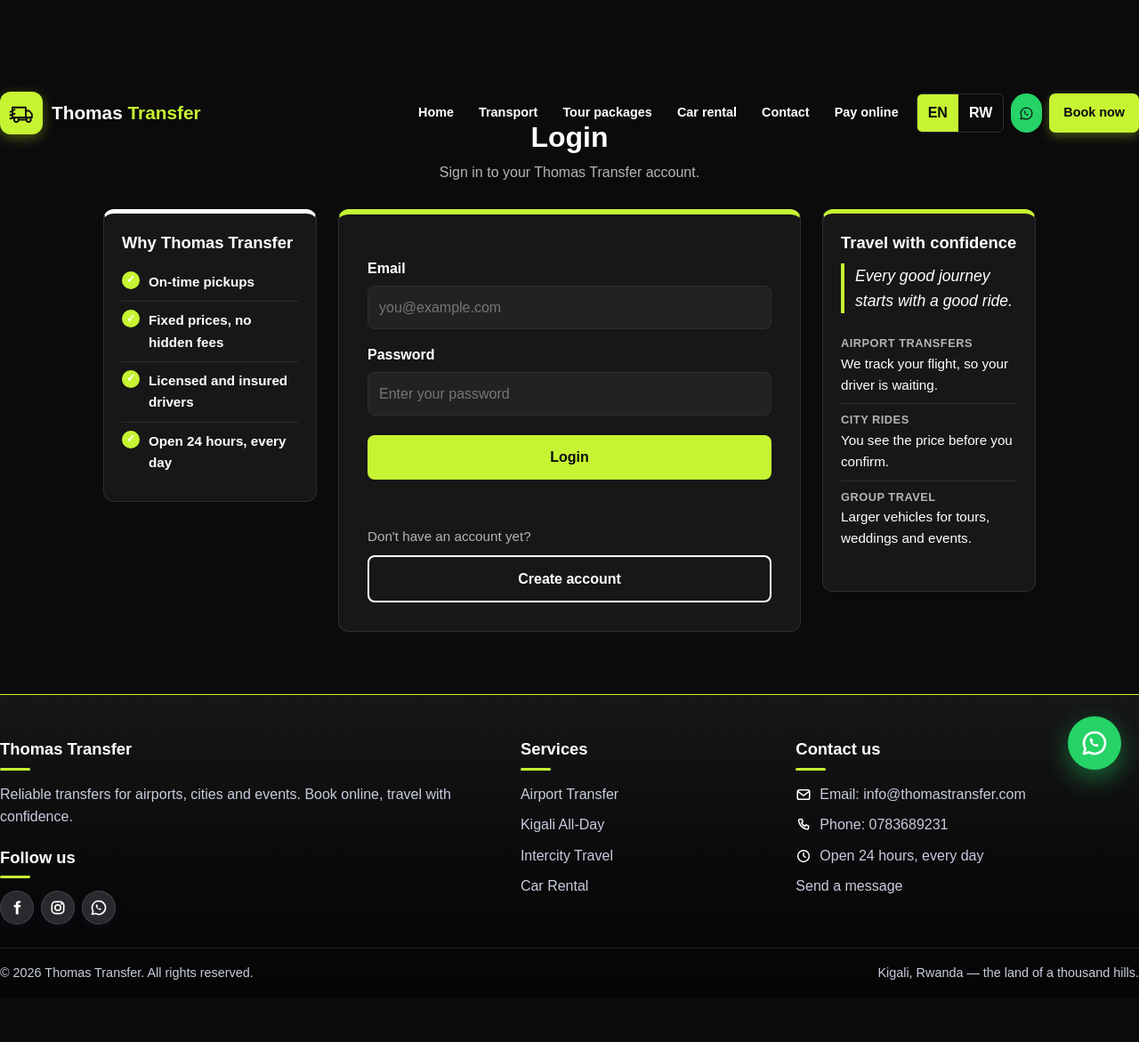
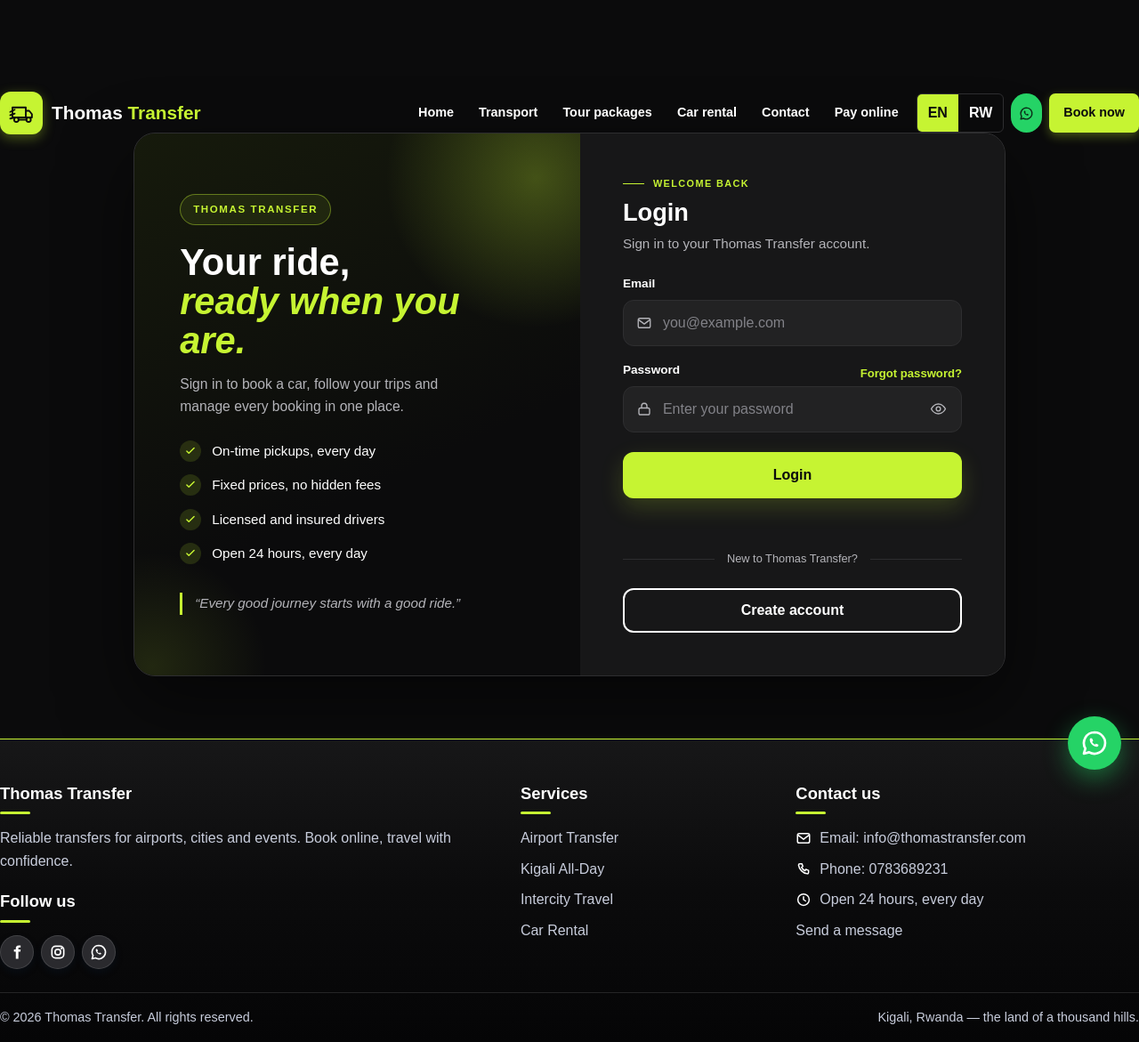
Before and after one commit to oliviermuhoza/thomas-transfer, a Flask app: page /account in a window 1280 px wide, after a click on "Login". Shown: the whole page at 89% size. Before the commit the page ends 1101 px from the top, so only its background shows below. Run offline with Flask 3, Linux system fonts and the light colour scheme; data comes from the database, SQL or seed files in the repository; some web fonts are replaced.

Commit message:
Update WhatsApp number and redesign login page

```diff
--- a/backend/db.py
+++ b/backend/db.py
@@ -126,7 +126,7 @@ def _seed_admin(db, password=None):
             "Thomas",
             "Transfer",
             email,
-            "0783882549",
+            "0784659514",
             generate_password_hash(password),
         ),
     )
--- a/backend/templates/errors/404.html
+++ b/backend/templates/errors/404.html
@@ -11,7 +11,7 @@
         <a class="btn primary" href="/">Go to the home page</a>
         <a class="btn secondary" href="/contact">Contact us</a>
       </div>
-      <p class="not-found-help">Looking for a car? <a href="/cars">Browse the fleet</a> or <a href="https://wa.me/250783882549" target="_blank" rel="noopener">chat on WhatsApp</a>.</p>
+      <p class="not-found-help">Looking for a car? <a href="/cars">Browse the fleet</a> or <a href="https://wa.me/250784659514" target="_blank" rel="noopener">chat on WhatsApp</a>.</p>
     </div>
   </div>
 </section>
--- a/backend/templates/layout.html
+++ b/backend/templates/layout.html
@@ -20,7 +20,7 @@
 </main>
 {% include "partials/footer.html" %}
 
-<a class="wa-float" href="https://wa.me/250783882549" target="_blank" rel="noopener" aria-label="Chat on WhatsApp"><svg viewBox="0 0 24 24" aria-hidden="true"><path d="M12 3a9 9 0 0 0-7.7 13.6L3 21l4.5-1.2A9 9 0 1 0 12 3z" fill="none" stroke="currentColor" stroke-width="2" stroke-linejoin="round"/><path d="M9 7.8c-.5 0-1 .6-1 1.3 0 2.9 3.1 6 6 6 .7 0 1.3-.5 1.3-1l-.1-.7-1.9-.9-.9.9c-1-.5-1.9-1.4-2.4-2.4l.9-.9-.9-1.9z" fill="currentColor"/></svg></a>
+<a class="wa-float" href="https://wa.me/250784659514" target="_blank" rel="noopener" aria-label="Chat on WhatsApp"><svg viewBox="0 0 24 24" aria-hidden="true"><path d="M12 3a9 9 0 0 0-7.7 13.6L3 21l4.5-1.2A9 9 0 1 0 12 3z" fill="none" stroke="currentColor" stroke-width="2" stroke-linejoin="round"/><path d="M9 7.8c-.5 0-1 .6-1 1.3 0 2.9 3.1 6 6 6 .7 0 1.3-.5 1.3-1l-.1-.7-1.9-.9-.9.9c-1-.5-1.9-1.4-2.4-2.4l.9-.9-.9-1.9z" fill="currentColor"/></svg></a>
 
 {% include "partials/support-dialog.html" %}
 
--- a/backend/templates/pages/account.html
+++ b/backend/templates/pages/account.html
@@ -81,32 +81,55 @@
 <!-- ================= LOGIN ================= -->
 <section id="login" class="page">
   <div class="container">
-    <h2>Login</h2>
-    <p class="lead">Sign in to your Thomas Transfer account.</p>
-    <div class="layout3 narrow">
-      <aside class="side left" aria-label="Why Thomas Transfer">
-        <h3>Why Thomas Transfer</h3>
-        <ul class="side-points"><li>On-time pickups</li><li>Fixed prices, no hidden fees</li><li>Licensed and insured drivers</li><li>Open 24 hours, every day</li></ul>
+    <div class="auth-shell">
+      <aside class="auth-brand" aria-label="Why Thomas Transfer">
+        <span class="auth-badge">Thomas Transfer</span>
+        <h2>Your ride,<br><em>ready when you are.</em></h2>
+        <p class="auth-brand-sub">Sign in to book a car, follow your trips and manage every booking in one place.</p>
+        <ul class="auth-benefits">
+          <li><span class="auth-check" aria-hidden="true"><svg viewBox="0 0 24 24"><path d="M5 12l4 4L19 6" fill="none" stroke="currentColor" stroke-width="2.5" stroke-linecap="round" stroke-linejoin="round"/></svg></span>On-time pickups, every day</li>
+          <li><span class="auth-check" aria-hidden="true"><svg viewBox="0 0 24 24"><path d="M5 12l4 4L19 6" fill="none" stroke="currentColor" stroke-width="2.5" stroke-linecap="round" stroke-linejoin="round"/></svg></span>Fixed prices, no hidden fees</li>
+          <li><span class="auth-check" aria-hidden="true"><svg viewBox="0 0 24 24"><path d="M5 12l4 4L19 6" fill="none" stroke="currentColor" stroke-width="2.5" stroke-linecap="round" stroke-linejoin="round"/></svg></span>Licensed and insured drivers</li>
+          <li><span class="auth-check" aria-hidden="true"><svg viewBox="0 0 24 24"><path d="M5 12l4 4L19 6" fill="none" stroke="currentColor" stroke-width="2.5" stroke-linecap="round" stroke-linejoin="round"/></svg></span>Open 24 hours, every day</li>
+        </ul>
+        <p class="auth-quote">“Every good journey starts with a good ride.”</p>
       </aside>
-      <form id="login-form" class="form-box">
-        <label for="l-email">Email</label>
-        <input id="l-email" type="email" autocomplete="email" placeholder="you@example.com" required>
-        <label for="l-pass">Password</label>
-        <input id="l-pass" type="password" autocomplete="current-password" placeholder="Enter your password" required>
-        <button class="btn" type="submit">Login</button>
-        <p id="login-status" class="status" role="status"></p>
-        <p class="hint">Don't have an account yet?</p>
-        <a class="btn outline" href="#create-account">Create account</a>
-      </form>
-      <aside class="side right" aria-label="Travel with confidence">
-        <h3>Travel with confidence</h3>
-        <p class="side-quote">Every good journey starts with a good ride.</p>
-        <ul class="side-list">
-          <li><span>Airport transfers</span>We track your flight, so your driver is waiting.</li>
-          <li><span>City rides</span>You see the price before you confirm.</li>
-          <li><span>Group travel</span>Larger vehicles for tours, weddings and events.</li>
-        </ul>
-      </aside>
+      <div class="auth-panel">
+        <form id="login-form" class="auth-card">
+          <p class="eyebrow">Welcome back</p>
+          <h3>Login</h3>
+          <p class="auth-sub">Sign in to your Thomas Transfer account.</p>
+
+          <div class="auth-field">
+            <label for="l-email">Email</label>
+            <div class="auth-input">
+              <svg class="auth-ico" viewBox="0 0 24 24" aria-hidden="true"><rect x="3" y="5" width="18" height="14" rx="2.5" fill="none" stroke="currentColor" stroke-width="1.8"/><path d="M4 7.5l8 6 8-6" fill="none" stroke="currentColor" stroke-width="1.8" stroke-linejoin="round"/></svg>
+              <input id="l-email" type="email" autocomplete="email" placeholder="you@example.com" required>
+            </div>
+          </div>
+
+          <div class="auth-field">
+            <div class="auth-label-row">
+              <label for="l-pass">Password</label>
+              <a class="auth-link" href="https://wa.me/250784659514?text=Hello%20Thomas%20Transfer!%20I%20need%20help%20with%20my%20account." target="_blank" rel="noopener">Forgot password?</a>
+            </div>
+            <div class="auth-input">
+              <svg class="auth-ico" viewBox="0 0 24 24" aria-hidden="true"><rect x="4" y="10" width="16" height="10" rx="2.5" fill="none" stroke="currentColor" stroke-width="1.8"/><path d="M8 10V7a4 4 0 0 1 8 0v3" fill="none" stroke="currentColor" stroke-width="1.8" stroke-linecap="round"/></svg>
+              <input id="l-pass" type="password" autocomplete="current-password" placeholder="Enter your password" required>
+              <button type="button" class="auth-toggle" data-toggle="l-pass" aria-label="Show password" aria-pressed="false">
+                <svg class="eye-show" viewBox="0 0 24 24" aria-hidden="true"><path d="M2 12s3.5-7 10-7 10 7 10 7-3.5 7-10 7S2 12 2 12z" fill="none" stroke="currentColor" stroke-width="1.8" stroke-linejoin="round"/><circle cx="12" cy="12" r="3" fill="none" stroke="currentColor" stroke-width="1.8"/></svg>
+                <svg class="eye-hide" viewBox="0 0 24 24" aria-hidden="true"><path d="M4 4l16 16" fill="none" stroke="currentColor" stroke-width="1.8" stroke-linecap="round"/><path d="M9.9 5.2A10.6 10.6 0 0 1 12 5c6.5 0 10 7 10 7a17 17 0 0 1-3.2 4.2M6.5 6.8A16.8 16.8 0 0 0 2 12s3.5 7 10 7a10.5 10.5 0 0 0 4.4-1" fill="none" stroke="currentColor" stroke-width="1.8" stroke-linejoin="round"/></svg>
+              </button>
+            </div>
+          </div>
+
+          <button class="btn auth-submit" type="submit">Login</button>
+          <p id="login-status" class="status" role="status" aria-live="polite"></p>
+
+          <div class="auth-divider"><span>New to Thomas Transfer?</span></div>
+          <a class="btn outline auth-alt" href="#create-account">Create account</a>
+        </form>
+      </div>
     </div>
   </div>
 </section>
--- a/backend/templates/pages/cars.html
+++ b/backend/templates/pages/cars.html
@@ -48,7 +48,7 @@
               <span class="rate-per">Per day</span>
             </div>
             {% endif %}
-            <a class="reserve-btn" href="https://wa.me/250783882549?text=Hello%20Thomas%20Transfer!%20I%20would%20like%20to%20reserve%20car%20{{ card.id }}." target="_blank" rel="noopener" data-book="{{ card.id }}">Reserve</a>
+            <a class="reserve-btn" href="https://wa.me/250784659514?text=Hello%20Thomas%20Transfer!%20I%20would%20like%20to%20reserve%20car%20{{ card.id }}." target="_blank" rel="noopener" data-book="{{ card.id }}">Reserve</a>
           </div>
         </div>
       </div>
@@ -82,7 +82,7 @@
         <p class="eyebrow">On the road in hours</p>
         <h2>Reserve your car today</h2>
         <p>Availability moves fast in high season — secure your dates now and pay on handover.</p>
-        <a class="cta-ready-btn" href="https://wa.me/250783882549" target="_blank" rel="noopener"><svg viewBox="0 0 24 24" aria-hidden="true"><path d="M12 3a9 9 0 0 0-7.7 13.6L3 21l4.5-1.2A9 9 0 1 0 12 3z" fill="none" stroke="currentColor" stroke-width="2" stroke-linejoin="round"/><path d="M9 7.8c-.5 0-1 .6-1 1.3 0 2.9 3.1 6 6 6 .7 0 1.3-.5 1.3-1l-.1-.7-1.9-.9-.9.9c-1-.5-1.9-1.4-2.4-2.4l.9-.9-.9-1.9z" fill="currentColor"/></svg>Check availability</a>
+        <a class="cta-ready-btn" href="https://wa.me/250784659514" target="_blank" rel="noopener"><svg viewBox="0 0 24 24" aria-hidden="true"><path d="M12 3a9 9 0 0 0-7.7 13.6L3 21l4.5-1.2A9 9 0 1 0 12 3z" fill="none" stroke="currentColor" stroke-width="2" stroke-linejoin="round"/><path d="M9 7.8c-.5 0-1 .6-1 1.3 0 2.9 3.1 6 6 6 .7 0 1.3-.5 1.3-1l-.1-.7-1.9-.9-.9.9c-1-.5-1.9-1.4-2.4-2.4l.9-.9-.9-1.9z" fill="currentColor"/></svg>Check availability</a>
       </div>
     </div>
   </div>
--- a/backend/templates/pages/home.html
+++ b/backend/templates/pages/home.html
@@ -11,8 +11,8 @@
         <h1>Your ride is ready when you are.</h1>
         <p>Thomas Transfer takes you from the airport, the station or your front door to wherever you are going, on time and in comfort.</p>
         <div class="hero-btns">
-          <a class="btn primary wa" href="https://wa.me/250783882549" target="_blank" rel="noopener"><svg viewBox="0 0 24 24" aria-hidden="true"><path d="M12 3a9 9 0 0 0-7.7 13.6L3 21l4.5-1.2A9 9 0 1 0 12 3z" fill="none" stroke="currentColor" stroke-width="2" stroke-linejoin="round"/><path d="M9 7.8c-.5 0-1 .6-1 1.3 0 2.9 3.1 6 6 6 .7 0 1.3-.5 1.3-1l-.1-.7-1.9-.9-.9.9c-1-.5-1.9-1.4-2.4-2.4l.9-.9-.9-1.9z" fill="currentColor"/></svg>Book a taxi now</a>
-          <a class="btn secondary" href="tel:0783882549">Call Thomas Transfer</a>
+          <a class="btn primary wa" href="https://wa.me/250784659514" target="_blank" rel="noopener"><svg viewBox="0 0 24 24" aria-hidden="true"><path d="M12 3a9 9 0 0 0-7.7 13.6L3 21l4.5-1.2A9 9 0 1 0 12 3z" fill="none" stroke="currentColor" stroke-width="2" stroke-linejoin="round"/><path d="M9 7.8c-.5 0-1 .6-1 1.3 0 2.9 3.1 6 6 6 .7 0 1.3-.5 1.3-1l-.1-.7-1.9-.9-.9.9c-1-.5-1.9-1.4-2.4-2.4l.9-.9-.9-1.9z" fill="currentColor"/></svg>Book a taxi now</a>
+          <a class="btn secondary" href="tel:0784659514">Call Thomas Transfer</a>
           <a class="btn tertiary" href="/cars">View our cars</a>
           <a class="btn tertiary" href="/contact">Ask for a quote</a>
         </div>
@@ -146,7 +146,7 @@
           <p class="eyebrow">Ready when you are</p>
           <h2 id="ready-title">Your driver is one message away</h2>
           <p>Landing tonight? Planning a safari for next month? Either way, the answer arrives in minutes.</p>
-          <a class="cta-ready-btn" href="https://wa.me/250783882549" target="_blank" rel="noopener"><svg viewBox="0 0 24 24" aria-hidden="true"><path d="M12 3a9 9 0 0 0-7.7 13.6L3 21l4.5-1.2A9 9 0 1 0 12 3z" fill="none" stroke="currentColor" stroke-width="2" stroke-linejoin="round"/><path d="M9 7.8c-.5 0-1 .6-1 1.3 0 2.9 3.1 6 6 6 .7 0 1.3-.5 1.3-1l-.1-.7-1.9-.9-.9.9c-1-.5-1.9-1.4-2.4-2.4l.9-.9-.9-1.9z" fill="currentColor"/></svg>Chat with us now</a>
+          <a class="cta-ready-btn" href="https://wa.me/250784659514" target="_blank" rel="noopener"><svg viewBox="0 0 24 24" aria-hidden="true"><path d="M12 3a9 9 0 0 0-7.7 13.6L3 21l4.5-1.2A9 9 0 1 0 12 3z" fill="none" stroke="currentColor" stroke-width="2" stroke-linejoin="round"/><path d="M9 7.8c-.5 0-1 .6-1 1.3 0 2.9 3.1 6 6 6 .7 0 1.3-.5 1.3-1l-.1-.7-1.9-.9-.9.9c-1-.5-1.9-1.4-2.4-2.4l.9-.9-.9-1.9z" fill="currentColor"/></svg>Chat with us now</a>
         </div>
       </section>
     </div>
--- a/backend/templates/partials/header.html
+++ b/backend/templates/partials/header.html
@@ -16,8 +16,8 @@
         <li class="nav-account-item"><a href="/account"{% if page == 'account' %} aria-current="page"{% endif %}>Account</a></li>
       </ul>
       <div class="lang" role="group" aria-label="Language"><button type="button" data-lang="en" aria-pressed="true" title="English">EN</button><button type="button" data-lang="rw" aria-pressed="false" title="Kinyarwanda">RW</button></div>
-      <a class="nav-wa" href="https://wa.me/250783882549" target="_blank" rel="noopener" aria-label="WhatsApp 0783882549"><svg viewBox="0 0 24 24" aria-hidden="true"><path d="M12 3a9 9 0 0 0-7.7 13.6L3 21l4.5-1.2A9 9 0 1 0 12 3z" fill="none" stroke="currentColor" stroke-width="2" stroke-linejoin="round"/><path d="M9 7.8c-.5 0-1 .6-1 1.3 0 2.9 3.1 6 6 6 .7 0 1.3-.5 1.3-1l-.1-.7-1.9-.9-.9.9c-1-.5-1.9-1.4-2.4-2.4l.9-.9-.9-1.9z" fill="currentColor"/></svg><span>0783882549</span></a>
-      <a class="nav-book" href="https://wa.me/250783882549?text=Hello%20Thomas%20Transfer!%20I%20would%20like%20to%20book%20a%20car." target="_blank" rel="noopener">Book now</a>
+      <a class="nav-wa" href="https://wa.me/250784659514" target="_blank" rel="noopener" aria-label="WhatsApp 0784659514"><svg viewBox="0 0 24 24" aria-hidden="true"><path d="M12 3a9 9 0 0 0-7.7 13.6L3 21l4.5-1.2A9 9 0 1 0 12 3z" fill="none" stroke="currentColor" stroke-width="2" stroke-linejoin="round"/><path d="M9 7.8c-.5 0-1 .6-1 1.3 0 2.9 3.1 6 6 6 .7 0 1.3-.5 1.3-1l-.1-.7-1.9-.9-.9.9c-1-.5-1.9-1.4-2.4-2.4l.9-.9-.9-1.9z" fill="currentColor"/></svg><span>0784659514</span></a>
+      <a class="nav-book" href="https://wa.me/250784659514?text=Hello%20Thomas%20Transfer!%20I%20would%20like%20to%20book%20a%20car." target="_blank" rel="noopener">Book now</a>
     </nav>
   </div>
 </header>
--- a/web/css/styles.css
+++ b/web/css/styles.css
@@ -590,6 +590,74 @@ body.logged-in .nav-account-item{display:block}
   .layout3 > .form-box{order:-1}
 }
 
+/* ===== LOGIN: split auth layout ===== */
+#login{padding-top:clamp(30px,5vw,64px)}
+#login .container{max-width:1040px}
+.auth-shell{display:grid;grid-template-columns:minmax(0,1.05fr) minmax(0,1fr);max-width:980px;margin:0 auto;
+  border:1px solid var(--line);border-radius:24px;overflow:hidden;background:var(--surface);
+  box-shadow:0 30px 80px rgba(0,0,0,.5)}
+.auth-brand{position:relative;isolation:isolate;overflow:hidden;display:flex;flex-direction:column;justify-content:center;
+  padding:clamp(28px,4vw,52px);background:linear-gradient(155deg,rgb(22,26,12) 0%,rgb(11,11,12) 62%)}
+.auth-brand::before{content:"";position:absolute;z-index:-1;width:340px;height:340px;right:-120px;top:-120px;border-radius:50%;
+  background:radial-gradient(circle,rgba(198,244,50,.28) 0%,rgba(198,244,50,0) 70%)}
+.auth-brand::after{content:"";position:absolute;z-index:-1;width:260px;height:260px;left:-110px;bottom:-120px;border-radius:50%;
+  background:radial-gradient(circle,rgba(198,244,50,.12) 0%,rgba(198,244,50,0) 70%)}
+.auth-badge{align-self:flex-start;display:inline-flex;align-items:center;gap:8px;font-size:.72rem;font-weight:700;
+  letter-spacing:.14em;text-transform:uppercase;color:var(--yellow);border:1px solid rgba(198,244,50,.4);
+  border-radius:999px;padding:7px 14px;background:rgba(198,244,50,.08)}
+#login .auth-brand h2{text-align:left;font-size:clamp(1.8rem,3.4vw,2.6rem);line-height:1.06;margin:20px 0 14px;color:#fff}
+#login .auth-brand h2 em{color:var(--yellow);font-style:italic}
+.auth-brand-sub{color:var(--muted);max-width:34ch;font-size:.98rem;margin:0}
+.auth-benefits{list-style:none;margin:26px 0 0;padding:0;display:grid;gap:14px}
+.auth-benefits li{display:flex;align-items:center;gap:12px;color:var(--ink);font-weight:500;font-size:.95rem}
+.auth-check{flex:none;width:24px;height:24px;border-radius:50%;display:grid;place-items:center;
+  background:rgba(198,244,50,.14);color:var(--yellow)}
+.auth-check svg{width:14px;height:14px;display:block}
+.auth-quote{margin:32px 0 0;padding-left:14px;border-left:3px solid var(--yellow);
+  color:var(--muted);font-style:italic;font-size:.95rem}
+.auth-panel{display:flex;align-items:center;padding:clamp(26px,4vw,48px);background:var(--surface)}
+.auth-card{width:100%;animation:authIn .5s ease both}
+@keyframes authIn{from{opacity:0;transform:translateY(16px)}to{opacity:1;transform:none}}
+.auth-card h3{font-size:1.7rem;margin:8px 0 6px;color:var(--heading)}
+.auth-sub{color:var(--muted);font-size:.95rem;margin:0 0 22px}
+.auth-field{margin-bottom:16px}
+.auth-field label{margin:0 0 7px;font-size:.85rem;color:var(--heading)}
+.auth-label-row{display:flex;align-items:center;justify-content:space-between;gap:12px}
+.auth-link{color:var(--yellow);font-size:.82rem;font-weight:600;text-decoration:none}
+.auth-link:hover{text-decoration:underline}
+.auth-input{position:relative;display:flex;align-items:center}
+.auth-ico{position:absolute;left:15px;width:18px;height:18px;color:var(--muted);pointer-events:none}
+.auth-input input{height:52px;padding:0 46px 0 44px;border-radius:12px;background:var(--surface-2);
+  border:1.5px solid var(--line);transition:border-color .2s ease,box-shadow .2s ease,background .2s ease}
+.auth-input input:focus{border-color:var(--yellow);box-shadow:0 0 0 4px rgba(198,244,50,.18);background:var(--surface)}
+.auth-input input::placeholder{color:rgb(130,130,136)}
+.auth-toggle{position:absolute;right:8px;width:38px;height:38px;display:grid;place-items:center;border:0;border-radius:9px;
+  background:transparent;color:var(--muted);cursor:pointer;transition:background .2s,color .2s}
+.auth-toggle:hover{background:rgba(255,255,255,.06);color:var(--heading)}
+.auth-toggle svg{width:19px;height:19px;display:block}
+.auth-toggle .eye-hide{display:none}
+.auth-toggle[aria-pressed="true"] .eye-show{display:none}
+.auth-toggle[aria-pressed="true"] .eye-hide{display:block}
+.auth-submit{width:100%;height:52px;border-radius:12px;margin-top:6px;font-size:1rem;font-weight:700;
+  box-shadow:0 10px 26px rgba(198,244,50,.18);transition:transform .15s ease,background .2s ease,box-shadow .2s ease}
+.auth-submit:hover{transform:translateY(-1px);box-shadow:0 14px 30px rgba(198,244,50,.28)}
+.auth-submit:disabled{opacity:.65;cursor:not-allowed;transform:none;box-shadow:none}
+.auth-divider{display:flex;align-items:center;gap:14px;margin:22px 0;color:var(--muted);font-size:.8rem}
+.auth-divider::before,.auth-divider::after{content:"";height:1px;flex:1;background:var(--line)}
+#login .auth-alt{width:100%;height:50px;display:flex;align-items:center;justify-content:center;margin:0;border-radius:12px}
+@media (max-width:860px){
+  .auth-shell{grid-template-columns:1fr}
+  .auth-brand{padding:clamp(26px,6vw,38px)}
+  .auth-benefits,.auth-quote{display:none}
+  .auth-brand-sub{margin-bottom:4px}
+  #login .auth-brand h2{font-size:1.7rem;margin:16px 0 8px}
+  .auth-panel{padding:clamp(24px,6vw,34px)}
+}
+@media (prefers-reduced-motion:reduce){
+  .auth-card{animation:none}
+  .auth-submit:hover{transform:none}
+}
+
 /* ===== MENU LIST + SETTINGS ===== */
 .menu{width:260px}
 .menu-list{list-style:none;margin-bottom:6px}
--- a/web/js/pay-custom.js
+++ b/web/js/pay-custom.js
@@ -12,7 +12,7 @@
     var currency = document.getElementById('cf-currency').value;
     if (!(amount > 0)) { status.textContent = T('Please enter a valid amount.'); return; }
     var msg = 'Hello Thomas Transfer! My name is ' + name + ' (' + (phone || email) + '). I would like to pay ' + amount + ' ' + currency + ' as a custom amount.';
-    var url = FLW_CUSTOM || ('https://wa.me/250783882549?text=' + encodeURIComponent(msg));
+    var url = FLW_CUSTOM || ('https://wa.me/250784659514?text=' + encodeURIComponent(msg));
     window.open(url, '_blank', 'noopener');
     status.textContent = FLW_CUSTOM ? '' : T('Opening WhatsApp — we will confirm your payment there.');
   });
--- a/web/js/pay-fares.js
+++ b/web/js/pay-fares.js
@@ -6,7 +6,7 @@
               nyungwe: 'Nyungwe National Park ($270 per person)', gisenyi: 'Gisenyi — Lake Kivu ($225 per person)',
               palace: "King's Palace Museum ($90 per person)", custom: 'a custom amount'};
   var status = document.getElementById('fare-status');
-  function waUrl(svc) { return 'https://wa.me/250783882549?text=' + encodeURIComponent("Hello Thomas Transfer! I'd like to book and pay for " + (FARE[svc] || 'a service') + '.'); }
+  function waUrl(svc) { return 'https://wa.me/250784659514?text=' + encodeURIComponent("Hello Thomas Transfer! I'd like to book and pay for " + (FARE[svc] || 'a service') + '.'); }
   document.querySelectorAll('.fare-btn').forEach(function (btn) {
     btn.addEventListener('click', function () {
       var svc = btn.getAttribute('data-svc');
```
Also changed, not shown: backend/templates/pages/contact.html (+4 -4 lines), backend/templates/pages/transport.html (+7 -7 lines), web/js/auth-forms.js (+13 -2 lines), web/js/i18n.js (+12 -3 lines).
